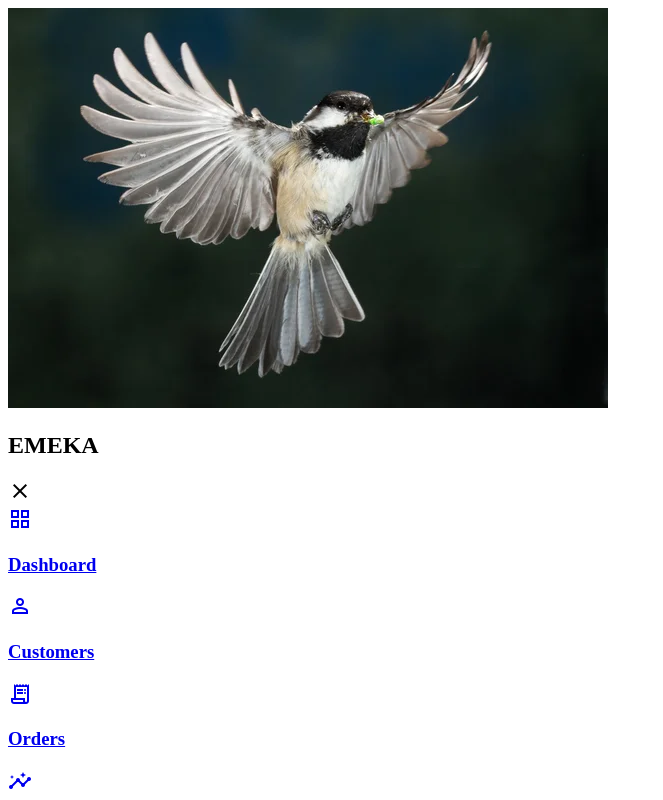
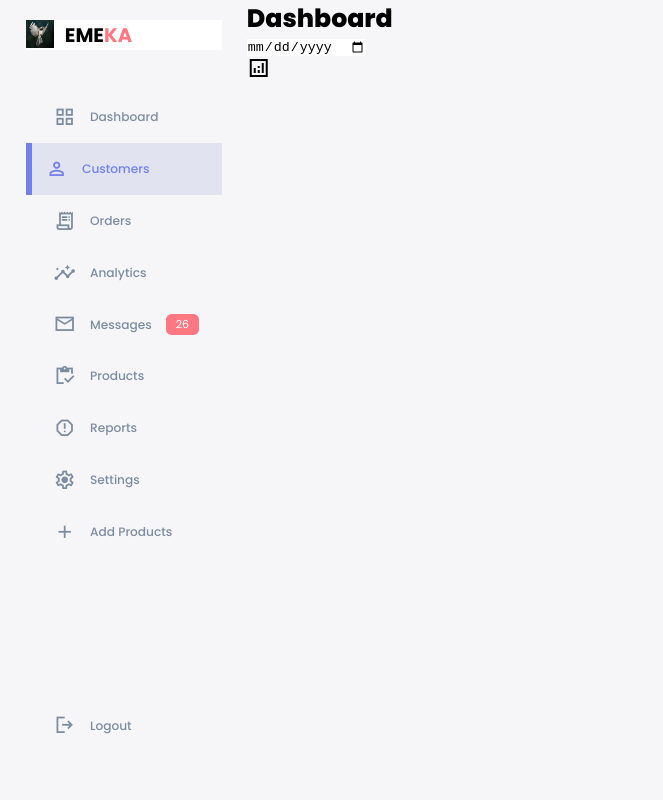
Before and after one commit to meanev56/admin-dash-board, a plain HTML site: page index.html in a window 1280 px wide. Shown: the top 800 px of the page, without its empty margins (0-663 px from the left). Drawn offline with nearby package versions, Linux system fonts and the light colour scheme.

Commit message:
analytics

```diff
--- a/index.html
+++ b/index.html
@@ -6,11 +6,12 @@
     <meta name="viewport" content="width=device-width, initial-scale=1.0">
     <title>Responsive Dashboard Using HTML, CSS and JS </title>
     <!----Material Icon CDN-->
-    <link rel="stylesheet" href="https://fonts.googleapis.com/css2?family=Material+Symbols+Sharp:opsz,wght,FILL,GRAD@20..48,100..700,0..1,-50..200" />
+    <link rel="stylesheet" href="https://fonts.googleapis.com/css2?family=Material+Symbols+Sharp:opsz,wght,FILL,GRAD@20..48,100..700,0..1,-50..200"/>
 
-    <link rel="stylesheet" href="./style.css>
+    <link rel="stylesheet" href="./style.css">
 </head>
 <body>
+
     <div class="container">
         <aside>
             <div class="top">
@@ -30,7 +31,7 @@
                     <span class="material-symbols-sharp">grid_view</span>
                     <h3>Dashboard</h3>
                 </a>
-                <a href="#">
+                <a href="#" class="active">
                     <span class="material-symbols-sharp"> person</span>
                     <h3>Customers</h3>
                 </a><a href="#">
@@ -63,6 +64,20 @@
                 </a>
             </div>
         </aside>
+        <!------------------------END OF ASIDE----------------------->
+        <main>
+            <h1>Dashboard</h1>
+
+            <div class="date">
+                <input type="date">
+            </div>
+
+            <div class="insights">
+                <div class="sales">
+                    <span class="material-symbols-sharp">analytics</span>
+                </div>
+            </div>
+        </main>
     </div>
 </body>
 </html>
--- a/style.css
+++ b/style.css
@@ -52,7 +52,15 @@ body {
     overflow: hidden;
 }
 
-a{
+.container {
+   display: grid;
+   width: 96%;
+    margin: 0 auto;
+    gap: 1.8rem;
+    grid-template-columns: 14rem auto 23rem;
+}
+
+a {
     color: var(--color-dark);
 }
 
@@ -60,3 +68,158 @@ img {
     display: block;
     width: 100%;
 }
+
+h1 {
+    font-weight: 800;
+    font-size: 1.8rem;
+}
+
+h2 {
+    font-size: 1.4rem;
+}
+
+h3 {
+    font-size: 0.87rem;
+}
+
+h4 {
+    font-size: 0.8rem;
+}
+
+h5 {
+    font-size: 0.77rem;
+}
+
+small {
+    font-size: 0.75rem;
+}
+
+.profile-photo {
+    width: 2.8rem;
+    height: 2.8rem;
+    border-radius: 50%;
+    overflow: hidden;
+}
+
+.text-muted {
+    color: var(--color-info-dark);
+}
+
+p {
+    color: var(--color-dark-variant);
+}
+
+b {
+    color: var(--color-primary);
+}
+
+.primary {
+    color: var(--color-primary);
+}
+
+.danger {
+    color: var(--color-danger);
+}
+
+.success {
+    color: var(--color-success);
+}
+
+.warning {
+    color: var(--color-warning);
+}
+
+aside {
+  height: 100vh;
+}
+
+aside .top {
+    background: white;
+    display: flex;
+    align-items: center;
+    justify-content: space-between;
+    margin-top: 1.4rem;
+}
+
+aside .logo {
+    display: flex;
+    gap: 0.8rem;
+}
+
+aside .logo img {
+    width: 2rem;
+    height: 2rem;
+}
+
+aside .close {
+    display: none;
+}
+
+/*=======Sidebar*/
+aside .sidebar {
+    display: flex;
+    flex-direction: column;
+    height: 86vh;
+    position: relative;
+    top: 3rem;
+}
+
+aside h3 {
+    font-weight: 500;
+}
+
+aside .sidebar a {
+    display: flex;
+    color: var(--color-info-dark);
+    margin-left: 2rem;
+    gap: 1rem;
+    align-items: center;
+    position: relative;
+    height: 3.7rem;
+    transition: all 3ooms ease;
+}
+
+aside .sidebar a span {
+    font-size: 1.6rem;
+    transition: all 300ms ease;
+}
+
+aside .sidebar a:last-child {
+ position: absolute;
+ bottom: 2rem;
+ width: 100%;
+}
+
+aside .sidebar a.active {
+    background: var(--color-light);
+    color: var(--color-primary);
+    margin-left: 0;
+}
+
+aside .sidebar a.active:before {
+    content: "";
+    width: 6px;
+    height: 100%;
+    background: var(--color-primary);
+}
+
+aside .sidebar a.active span {
+    color: var(--color-primary);
+    margin-left: calc(1rem-3px);
+}
+
+aside .sidebar a.hover {
+    color: var(--color-primary);
+}
+
+aside .sidebar a:hover span {
+    margin-left: 1rem;
+}
+
+aside .sidebar .message-count {
+    background: var(--color-danger);
+    color: var(--color-white);
+    padding: 2px 10px;
+    font-size: 11px;
+    border-radius: var(--border-radius-1);
+}
```
